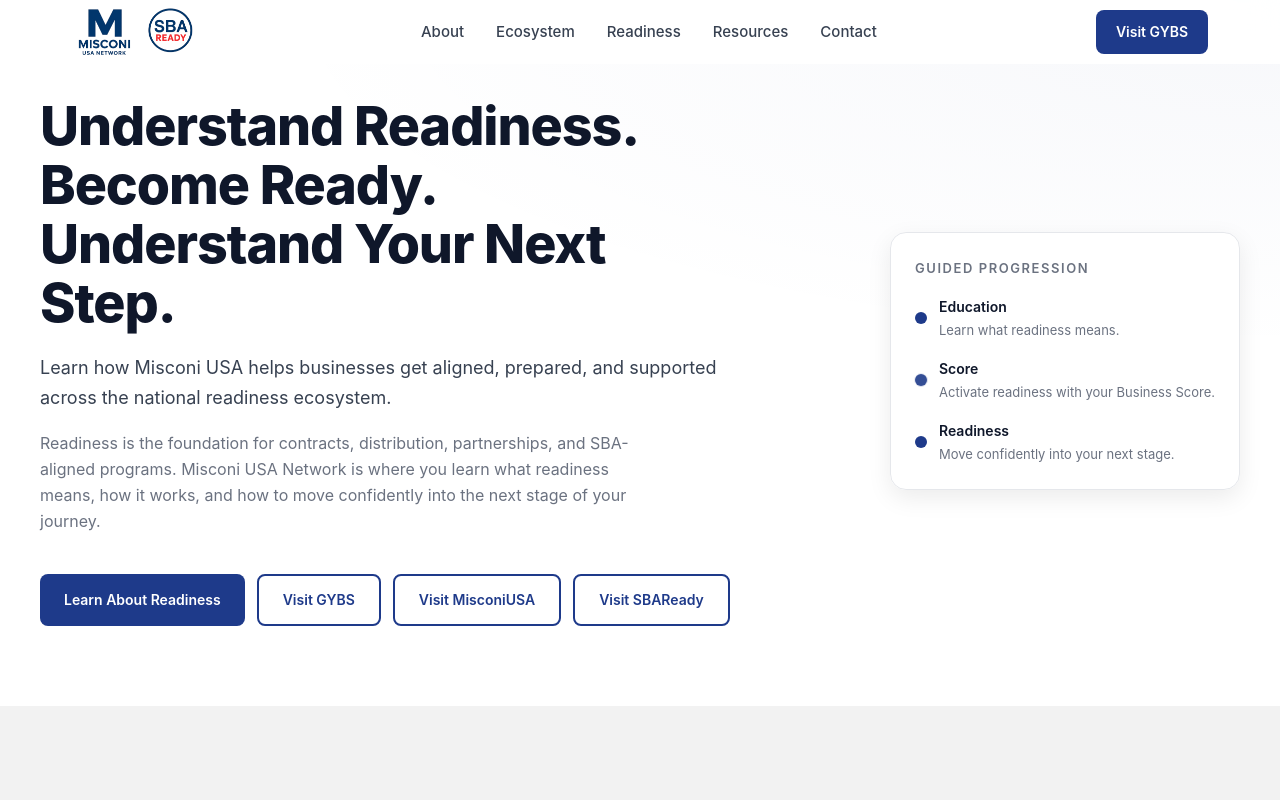
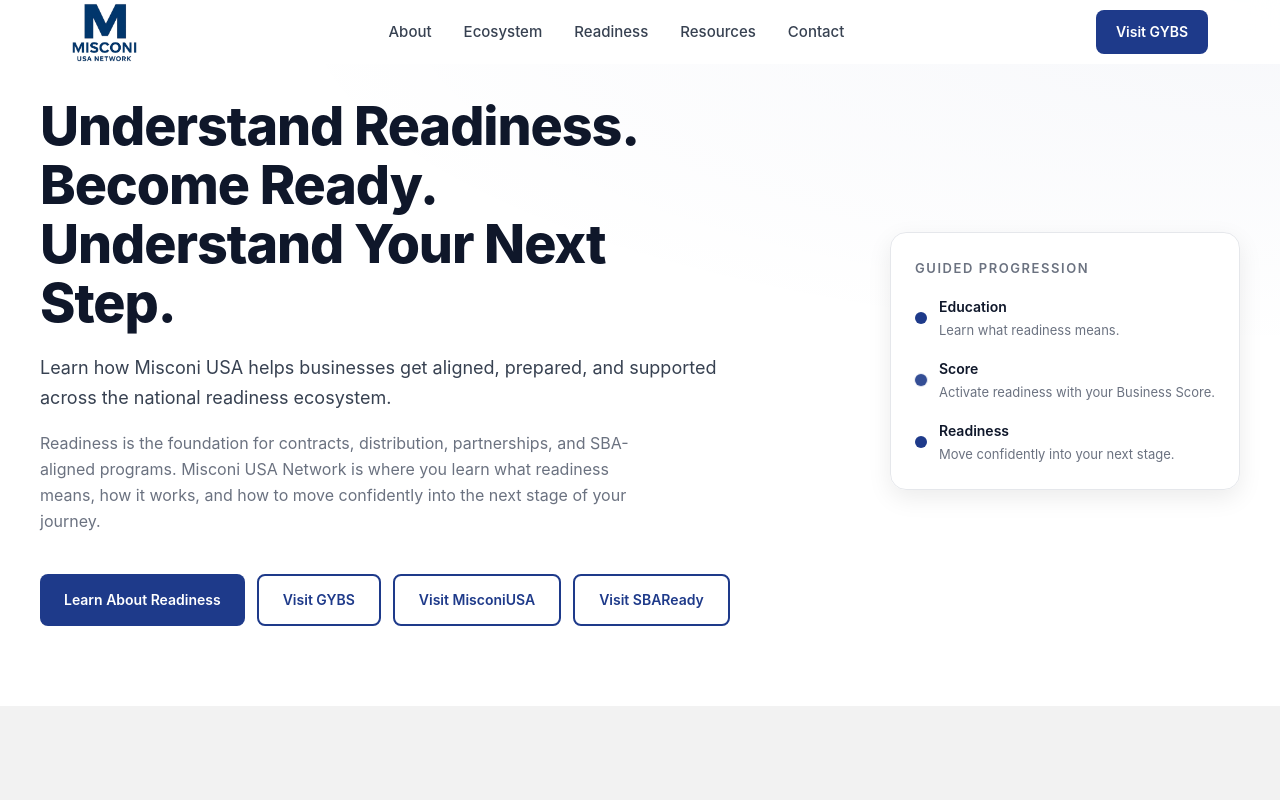
Before and after one commit to faraz-ahmed-khan/misconi-usa-network, a Next.js app: page / in a window 1280 px wide. Shown: the top 800 px of the page. Built offline with nearby package versions, Linux system fonts and the light colour scheme.

Commit message:
edited logo

```diff
--- a/components/layout/Header.tsx
+++ b/components/layout/Header.tsx
@@ -38,8 +38,8 @@
           <Image
               src="/images/logo.png"
               alt=""
-              width={130}
-              height={130}
+              width={65}
+              height={65}
              />
         </Link>
 
```
Also changed, not shown: public/images/logo.png.
